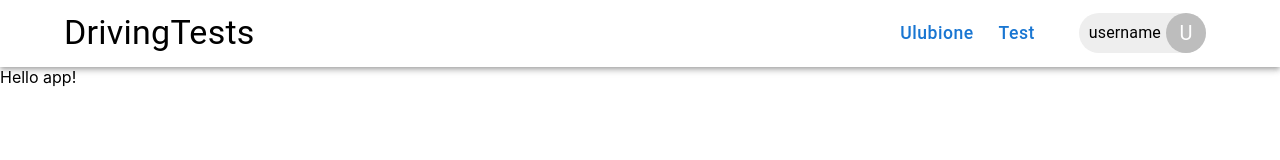
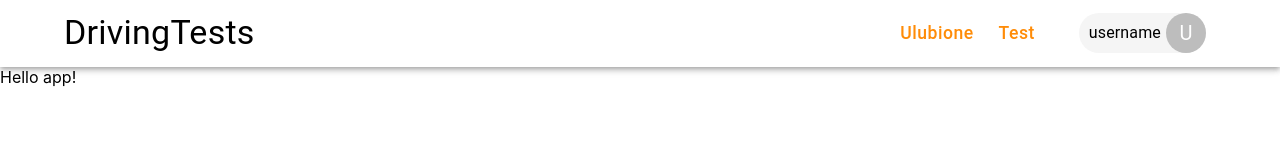
Before and after one commit to RafalM3211/testy-kierowcy, a React (Create React App) app: page / in a window 1280 px wide. Shown: the top 160 px of the page. Built offline with nearby package versions, Linux system fonts and the light colour scheme.

Commit message:
add and configure theme

```diff
--- a/src/App.tsx
+++ b/src/App.tsx
@@ -1,15 +1,13 @@
 import HomeView from "./components/views/Home";
 import Header from "./components/patterns/Header/Header";
-import { createTheme } from "@mui/material";
-
-const theme = createTheme();
+import AppThemeProvider from "./context/theme/theme";
 
 function App() {
   return (
-    <>
+    <AppThemeProvider>
       <Header />
       <HomeView />
-    </>
+    </AppThemeProvider>
   );
 }
 
--- a/src/components/atoms/UserChip/UserChip.tsx
+++ b/src/components/atoms/UserChip/UserChip.tsx
@@ -9,7 +9,7 @@ export default function UserChip() {
         mx: "10px",
         ml: "30px",
         borderRadius: "50px",
-        bgcolor: "#eee",
+        bgcolor: "grey.100",
         height: "min-content",
       }}
     >
--- /dev/null
+++ b/src/context/theme/theme.tsx
@@ -0,0 +1,20 @@
+import { createTheme, ThemeProvider } from "@mui/material";
+import { ReactNode } from "react";
+
+const theme = createTheme({
+  palette: {
+    primary: {
+      light: "#ffa729",
+      main: "#FF8C08",
+      dark: "#f36c07",
+    },
+  },
+});
+
+interface Props {
+  children: ReactNode;
+}
+
+export default function AppThemeProvider(props: Props) {
+  return <ThemeProvider theme={theme}>{props.children}</ThemeProvider>;
+}
```
